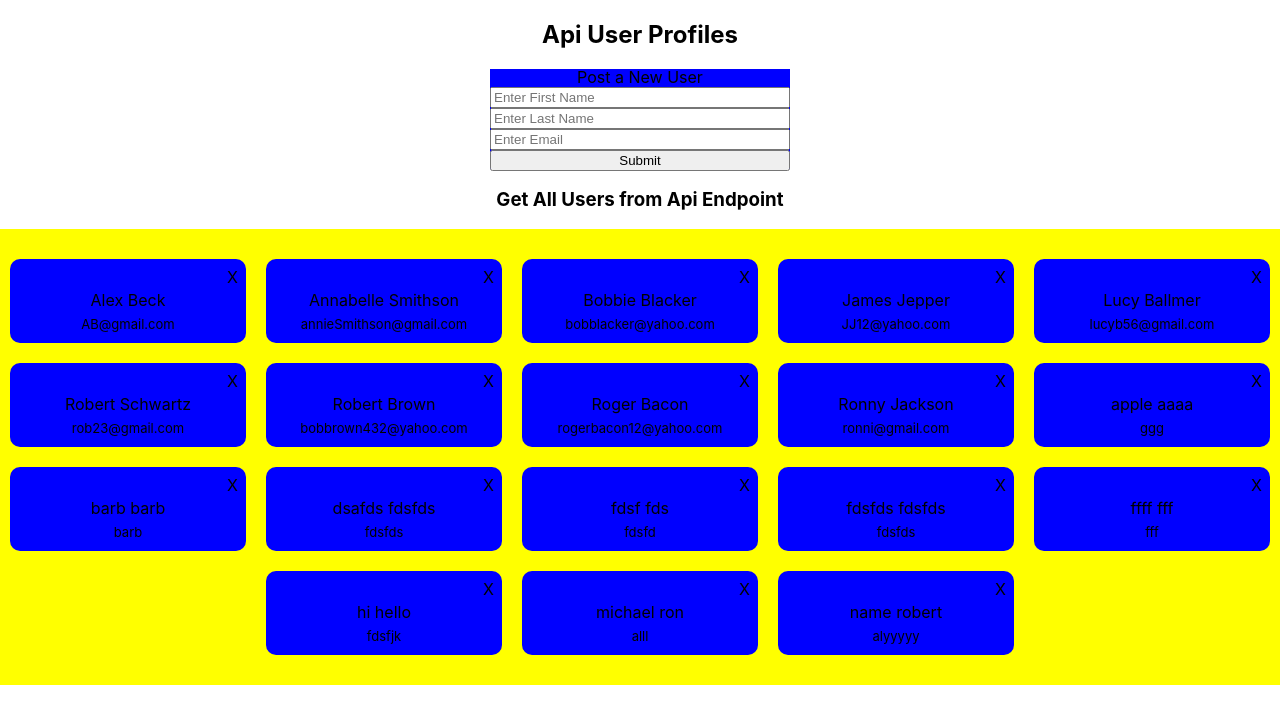
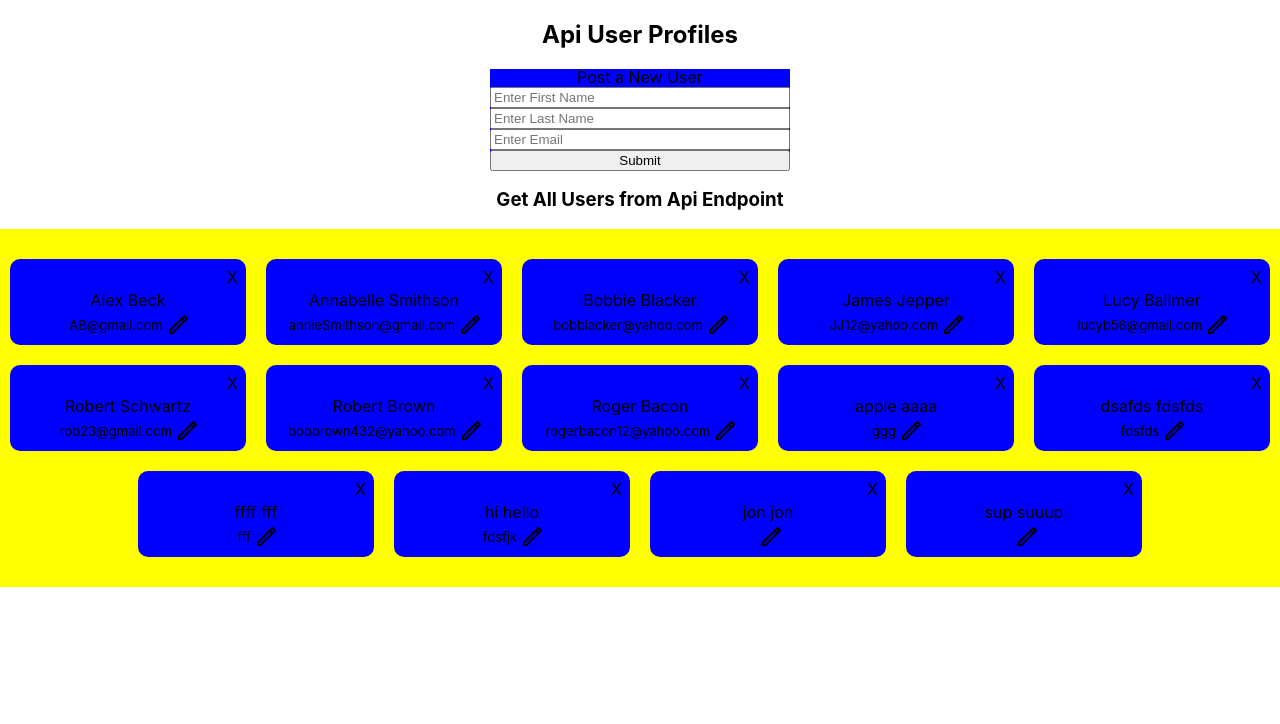
Before and after one commit to aklepper20/json-api, a React (Create React App) app: page / in a window 1280 px wide. Shown: the top 724 px of the page. Built offline with nearby package versions, Linux system fonts and the light colour scheme; data requests are answered from the project's data file.

Commit message:
adds tenerary for updating api

```diff
--- a/db.json
+++ b/db.json
@@ -25,12 +25,6 @@
       "email": "rogerbacon12@yahoo.com"
     },
     {
-      "id": 6,
-      "first_name": "Ronny",
-      "last_name": "Jackson",
-      "email": "ronni@gmail.com"
-    },
-    {
       "id": 7,
       "first_name": "Alex",
       "last_name": "Beck",
@@ -55,32 +49,8 @@
       "email": "JJ12@yahoo.com"
     },
     {
-      "id": "a9492a3a-8b2a-43f9-886f-6949714ca832",
-      "first_name": "name",
-      "last_name": "robert",
-      "email": "alyyyyy"
-    },
-    {
-      "id": 11,
-      "first_name": "michael",
-      "last_name": "ron",
-      "email": "alll"
-    },
-    {
-      "id": 12,
-      "first_name": "fdsf",
-      "last_name": "fds",
-      "email": "fdsfd"
-    },
-    {
       "id": 13,
       "first_name": "dsafds",
-      "last_name": "fdsfds",
-      "email": "fdsfds"
-    },
-    {
-      "id": "43b24fe4-c352-4261-b6f2-78930f329688",
-      "first_name": "fdsfds",
       "last_name": "fdsfds",
       "email": "fdsfds"
     },
@@ -97,16 +67,22 @@
       "email": "fdsfjk"
     },
     {
-      "first_name": "barb",
-      "last_name": "barb",
-      "email": "barb",
-      "id": 17
-    },
-    {
       "first_name": "apple",
       "last_name": "aaaa",
       "email": "ggg",
       "id": 18
+    },
+    {
+      "first_name": "sup",
+      "last_name": "suuup",
+      "email": "",
+      "id": 19
+    },
+    {
+      "first_name": "jon",
+      "last_name": "jon",
+      "email": "",
+      "id": 20
     }
   ],
   "posts": [
--- a/src/components/User.js
+++ b/src/components/User.js
@@ -1,12 +1,31 @@
 import React from "react";
+import { useState } from "react";
 import "../styles/user.css";
+import editIcon from "../edit-icon.png";
+import checkIcon from "../icons-checked.png";
 
 function User({ id, name, email }) {
   const axios = require("axios");
 
+  const [updateEmail, setUpdateEmail] = useState("");
+  const [editOpen, setEditOpen] = useState(false);
+
   const handleDelete = (id) => {
     axios
       .delete(`http://localhost:3000/users/${id}/`)
+      .then((resp) => {
+        console.log(resp.data);
+      })
+      .catch((error) => {
+        console.log(error);
+      });
+  };
+
+  const handleUpdate = (id) => {
+    axios
+      .put(`http://localhost:3000/users/${id}/`, {
+        email: "freddyb34@yahoo.com",
+      })
       .then((resp) => {
         console.log(resp.data);
       })
@@ -21,7 +40,34 @@ function User({ id, name, email }) {
         X
       </div>
       <div className="padding">{name}</div>
-      <div className="padding email">{email}</div>
+      <div className="editWrapper">
+        {/* <div className="padding email" onClick={() => handleUpdate(id)}>
+          {email}
+        </div> */}
+        {editOpen ? (
+          <>
+            <input placeholder={email} />
+            <img
+              className="checked"
+              onClick={() => setEditOpen(!editOpen)}
+              src={checkIcon}
+              alt="Submit Updated Email"
+            />
+          </>
+        ) : (
+          <>
+            <div className="padding email" onClick={() => handleUpdate(id)}>
+              {email}
+            </div>
+            <img
+              className="edit"
+              onClick={() => setEditOpen(!editOpen)}
+              src={editIcon}
+              alt="Edit Email"
+            />
+          </>
+        )}
+      </div>
     </div>
   );
 }
--- a/src/styles/user.css
+++ b/src/styles/user.css
@@ -19,3 +19,21 @@
 .email {
   font-size: small;
 }
+
+.editWrapper {
+  display: flex;
+  justify-content: center;
+  align-items: center;
+}
+
+.edit {
+  font-size: 10px;
+}
+
+.edit:hover {
+  background-color: aliceblue;
+  border-radius: 4px;
+}
+
+.checked {
+}
```
Also changed, not shown: src/edit-icon.png (added), src/icons-checked.png (added).
